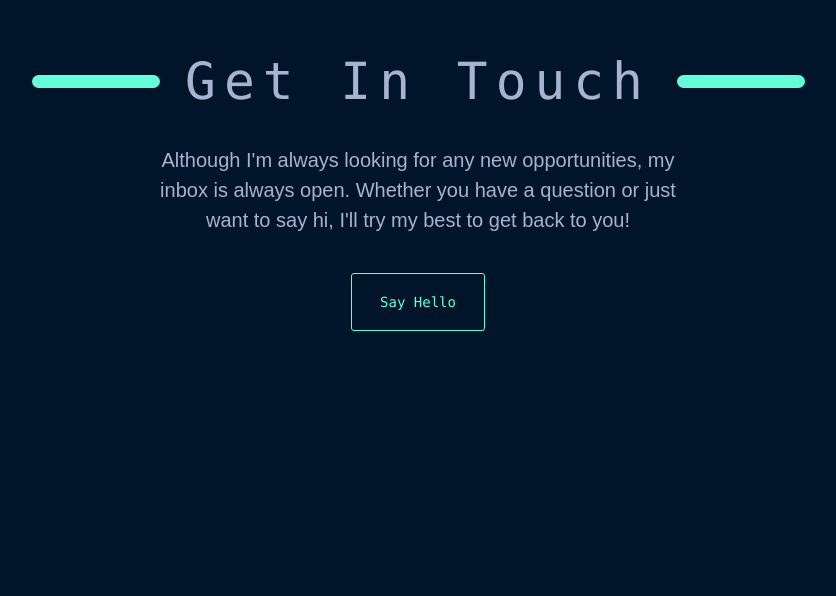
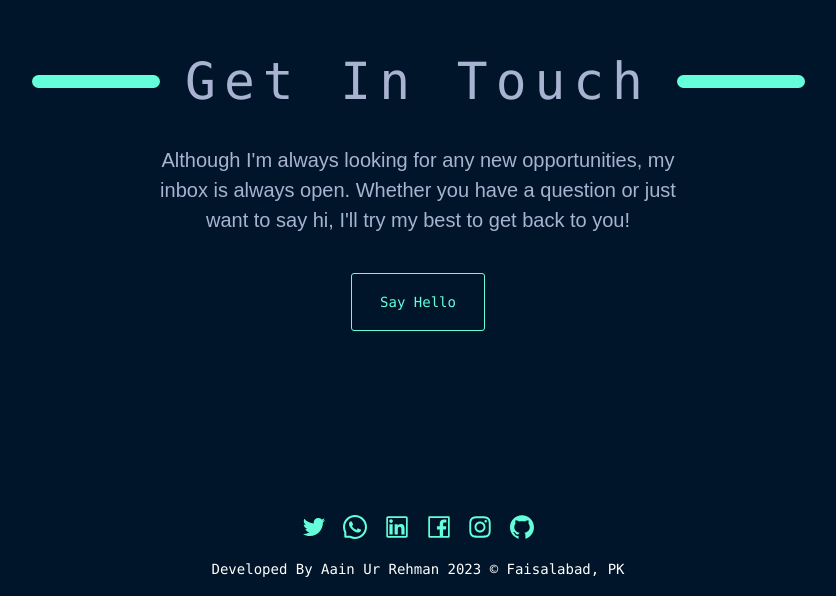
Before and after one commit to aainjutt/portfolio, a React (Create React App) app: page / in a window 1280 px wide. Shown: the part 2947-3543 px from the top of the page, without its empty margins (222-1058 px from the left). Before the commit the page ends 3462 px from the top, so only its background shows below. Built offline with nearby package versions, Linux system fonts and the light colour scheme.

Commit message:
Add a footer

```diff
--- a/package.json
+++ b/package.json
@@ -3,9 +3,11 @@
   "version": "0.1.0",
   "private": true,
   "dependencies": {
+    "@ant-design/icons": "^5.2.6",
     "@testing-library/jest-dom": "^5.17.0",
     "@testing-library/react": "^13.4.0",
     "@testing-library/user-event": "^13.5.0",
+    "antd": "^5.11.5",
     "react": "^18.2.0",
     "react-dom": "^18.2.0",
     "react-scripts": "5.0.1",
--- a/src/App.js
+++ b/src/App.js
@@ -5,6 +5,7 @@ import Section from './components/Section';
 import About from './components/About';
 import Projects from './components/Projects';
 import Contact from './components/Contact';
+import Footer from './components/Footer';
 
 function App() {
   return (
@@ -14,6 +15,7 @@ function App() {
       <About />
       <Projects/>
       <Contact/>
+      <Footer/>
     </div>
   );
 }
--- /dev/null
+++ b/src/components/Footer.css
@@ -0,0 +1,53 @@
+.Footer-container{
+    margin: 10px;
+}
+.icon-container{
+    display: flex;
+    -webkit-box-pack: justify;
+    justify-content: space-around;
+    max-width: 250px;
+    margin: auto;
+    color: rgb(100, 255, 218);
+    text-align: left;
+
+    font-size: 24px;
+
+}
+.tiwitter:hover{
+   box-shadow:  0 0 10px #00fff9, 0 0 20px #00fff9, 0 0 30px #00fff9;
+   transition: all 0.5s ease 0s;
+   cursor: pointer;
+}
+.watsapp:hover{
+    box-shadow:  0 0 10px #00fff9, 0 0 20px #00fff9, 0 0 30px #00fff9;
+    transition: all 0.5s ease 0s;
+    cursor: pointer;
+}
+.linkedin:hover{
+    box-shadow:  0 0 10px #00fff9, 0 0 20px #00fff9, 0 0 30px #00fff9;
+    transition: all 0.5s ease 0s;
+    cursor: pointer;
+}
+.facebook:hover{
+    box-shadow:  0 0 10px #00fff9, 0 0 20px #00fff9, 0 0 30px #00fff9;
+    transition: all 0.5s ease 0s;
+    cursor: pointer;
+}
+.instagram:hover{
+    box-shadow:  0 0 10px #00fff9, 0 0 20px #00fff9, 0 0 30px #00fff9;
+    transition: all 0.5s ease 0s;
+    cursor: pointer;
+}
+.github:hover{
+    box-shadow:  0 0 10px #00fff9, 0 0 20px #00fff9, 0 0 30px #00fff9;
+    transition: all 0.5s ease 0s;
+    cursor: pointer;
+}
+
+.text-footer{
+    font-size: 14px;
+    font-family: "SF Mono", "Fira Code", "Fira Mono", "Roboto Mono", "Lucida Console", Monaco, monospace;
+    color: white;
+    text-align: center;
+    margin-top: 20px;
+}
--- /dev/null
+++ b/src/components/Footer.js
@@ -0,0 +1,30 @@
+import React from 'react'
+import './Footer.css'
+import {
+WhatsAppOutlined ,
+TwitterOutlined,
+LinkedinOutlined,
+FacebookOutlined,
+InstagramOutlined,
+GithubOutlined
+}from '@ant-design/icons'
+function Footer() {
+  return (
+    <div className='Footer-container'>
+<div className='icon-container'>
+
+<TwitterOutlined  className='tiwitter'/>
+<WhatsAppOutlined className='watsapp' />
+<LinkedinOutlined className='linkedin' />
+<FacebookOutlined className='facebook' />
+<InstagramOutlined className='instagram'/>
+<GithubOutlined  className = 'github'/>
+</div>
+<div className='text-footer'>
+<p>Developed By Aain Ur Rehman 2023 © Faisalabad, PK</p>
+</div>
+    </div>
+  )
+}
+
+export default Footer
```
Also changed, not shown: 1 other file (tests, documents, lock files or other folders).
